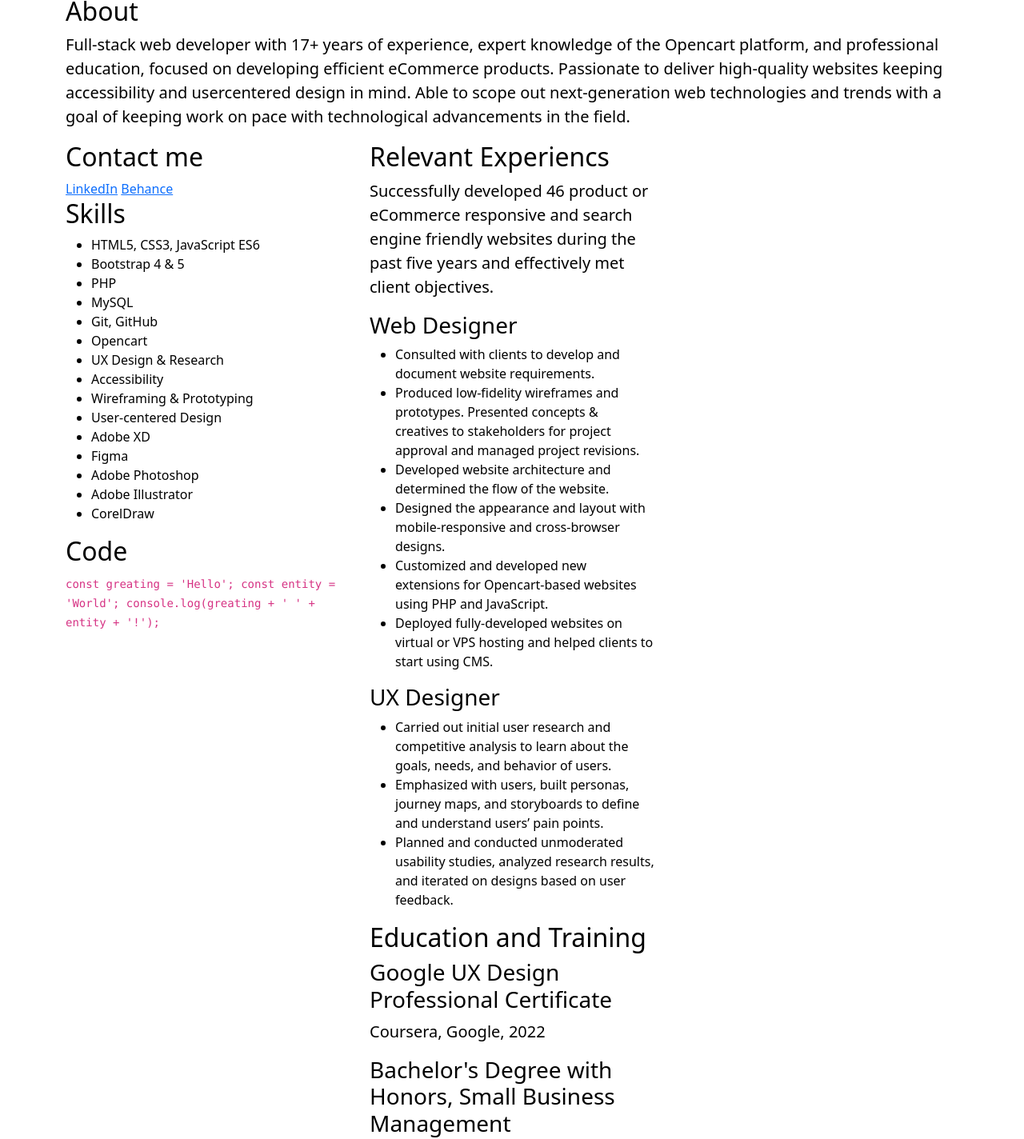
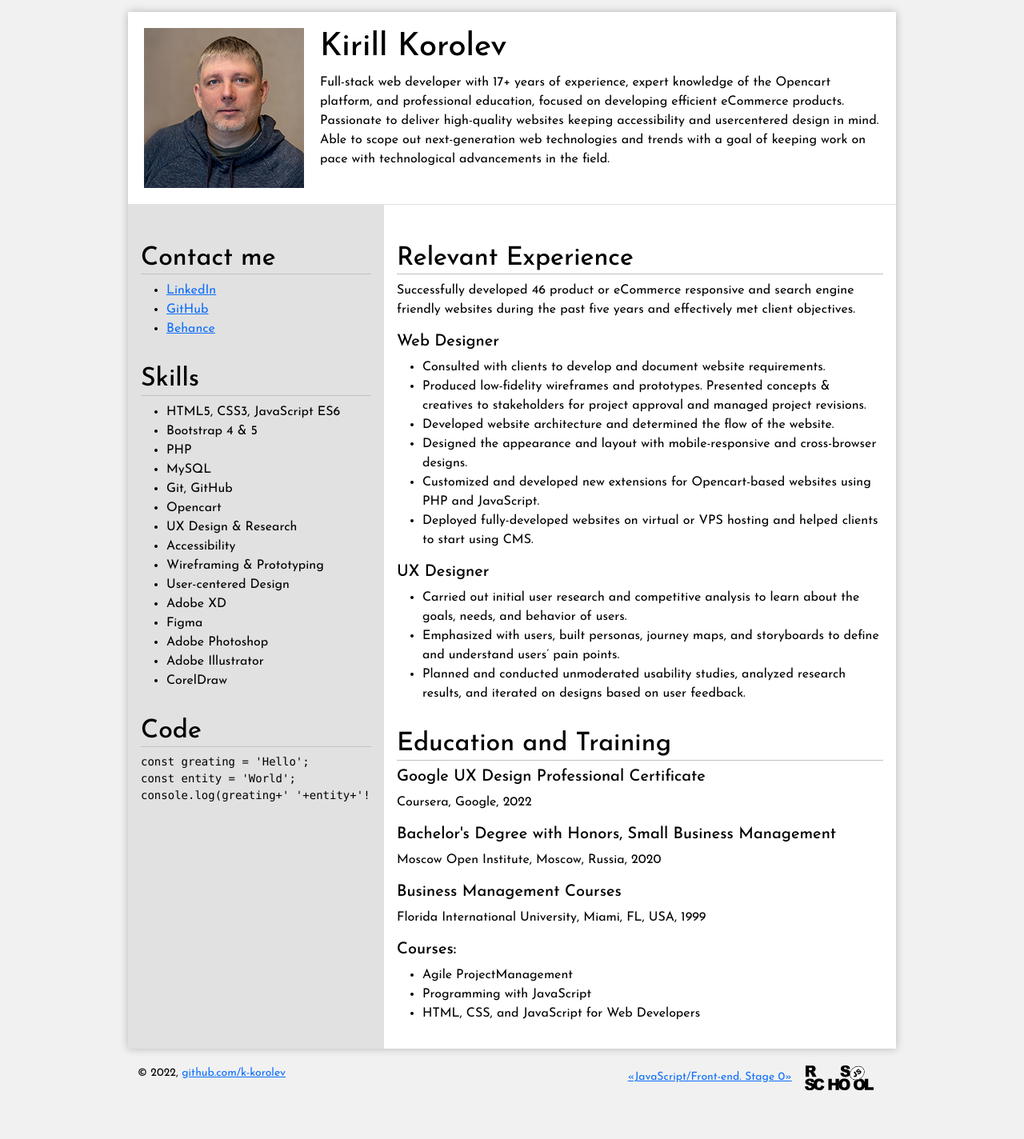
Before and after one commit to kkorolevdev/rsschool-cv-2022, a plain HTML site: page index.html in a window 1280 px wide. Shown: the part 5-1429 px from the top of the page at 80% size. After the commit the page ends 1388 px from the top, so only its background shows below. Drawn offline with nearby package versions, Linux system fonts and the light colour scheme.

Commit message:
feat: add styles

```diff
--- a/index.html
+++ b/index.html
@@ -8,25 +8,32 @@
     <title>Kirill Korolev Web Developer</title>
 
     <link href="https://cdn.jsdelivr.net/npm/bootstrap@5.2.3/dist/css/bootstrap.min.css" rel="stylesheet" integrity="sha384-rbsA2VBKQhggwzxH7pPCaAqO46MgnOM80zW1RWuH61DGLwZJEdK2Kadq2F9CUG65" crossorigin="anonymous">
+
+    <link rel="preconnect" href="https://fonts.googleapis.com">
+    <link rel="preconnect" href="https://fonts.gstatic.com" crossorigin>
+    <link href="https://fonts.googleapis.com/css2?family=Josefin+Sans:wght@300;400;500;700&display=swap" rel="stylesheet">
+
     <link rel="stylesheet" type="text/css" href="style.css">
 
 </head>
 <body>
-    <header class="container">
+	<main class="container">
 		<div class="row">
-            <div class="col-12">
-                <h2>About</h2>
+			<div class="col-12 vox-about">
+				<img class="vox-photo" src="img/kirill-korolev.png" alt="Kirill Korolev">
+
+                <h1>Kirill Korolev</h1>
                 <p>Full-stack web developer with 17+ years of experience, expert knowledge of the Opencart platform, and professional education, focused on developing efficient eCommerce products. Passionate to deliver high-quality websites keeping accessibility and usercentered design in mind. Able to scope out next-generation web technologies and trends with a goal of keeping work on pace with technological advancements in the field. </p>
 			</div>
 		</div>
-
-    </header>
-    <main class="container">
         <div class="row">
             <div class="col-12 col-lg-4 vox-side">
                 <h2>Contact me</h2>
-                <a href="http://linkedin.com/in/kkorolev/">LinkedIn</a>
-                <a href="https://www.behance.net/kkorolev">Behance</a>
+				<ul>
+					<li><a href="http://linkedin.com/in/kkorolev/">LinkedIn</a></li>
+					<li><a href="https://github.com/k-korolev/">GitHub</a></li>
+					<li><a href="https://www.behance.net/kkorolev/">Behance</a></li>
+				</ul>
 
                 <h2>Skills</h2>
                 <ul>
@@ -48,14 +55,15 @@
                 </ul>
 
                 <h2>Code</h2>
-                <code>
+                <pre>
 const greating = 'Hello';
 const entity = 'World';
-                    console.log(greating + ' ' + entity + '!');
-                </code>
+console.log(greating+' '+entity+'!');
+                </pre>
             </div>
-            <div class="col-12 col-lg-4 vox-main">
-                <h2>Relevant Experiencs</h2>
+            <div class="col-12 col-lg-8 vox-main">
+
+                <h2>Relevant Experience</h2>
                 <p>Successfully developed 46 product or eCommerce responsive and search engine friendly websites during the past five years and effectively met client objectives.</p>
 
                 <h3>Web Designer</h3>
@@ -98,11 +106,15 @@
     <footer class="container">
         <div class="row">
             <div class="col-12 col-lg-4">
-                <a href="https://github.com/k-korolev/">github.com/k-korolev</a>
+				<div class="copyright">
+					<p>&copy; 2022, <a href="https://github.com/k-korolev/">github.com/k-korolev</a></p>
+				</div>
             </div>
             <div class="col-12 col-lg-8">
+                <div class="school">
+                    <a href="https://rs.school/js-stage0/">&laquo;JavaScript/Front-end. Stage 0&raquo;</a>
 					<img src="img/rs_school_js.svg" alt="RS school logo">
-                <a href="https://rs.school/js-stage0/">Подготовительный курс &laquo;JavaScript/Front-end. Stage 0&raquo;</a>
+                </div>
             </div>
         </div>
     </footer>
--- a/style.css
+++ b/style.css
@@ -1,2 +1,17 @@
-body {margin:0;padding:0;font-size:16px;background:#fff;color:#000;}
-p {font-size:1.25rem;}
+body {margin:0;padding:0;font-size:16px;font-family: 'Josefin Sans', sans-serif;background:#f1f1f1;color:#000;}
+h2 {margin-top:2rem;border-bottom:1px solid #c1c1c1;}
+h3 {font-size:1.25rem;}
+p {font-size:1rem;}
+pre {font-size:.875rem;}
+.container {max-width:960px;}
+main {margin-top:1.25rem;box-shadow:0 0 10px rgba(0,0,0,0.25);}
+.vox-about {padding:1.25rem;background:#fff;border-bottom:1px solid #e1e1e1;}
+.vox-photo {float:left;margin:0 1.25rem 0 0;}
+.vox-side {padding:1rem;background:#e1e1e1;}
+.vox-main {padding:1rem;background:#fff;}
+footer {margin-top:1.25rem;background:transparent;}
+footer p,
+footer a {font-size:.875rem;}
+.copyright {display:flex;justify-content:flex-start;align-items:center;}
+.school {height:2rem;margin-bottom:1.25rem;display:flex;justify-content:flex-end;align-items:center;}
+.school img {max-height:2rem;margin:0 1rem;}
```
Lines whose indentation alone changed are shown as unchanged.
